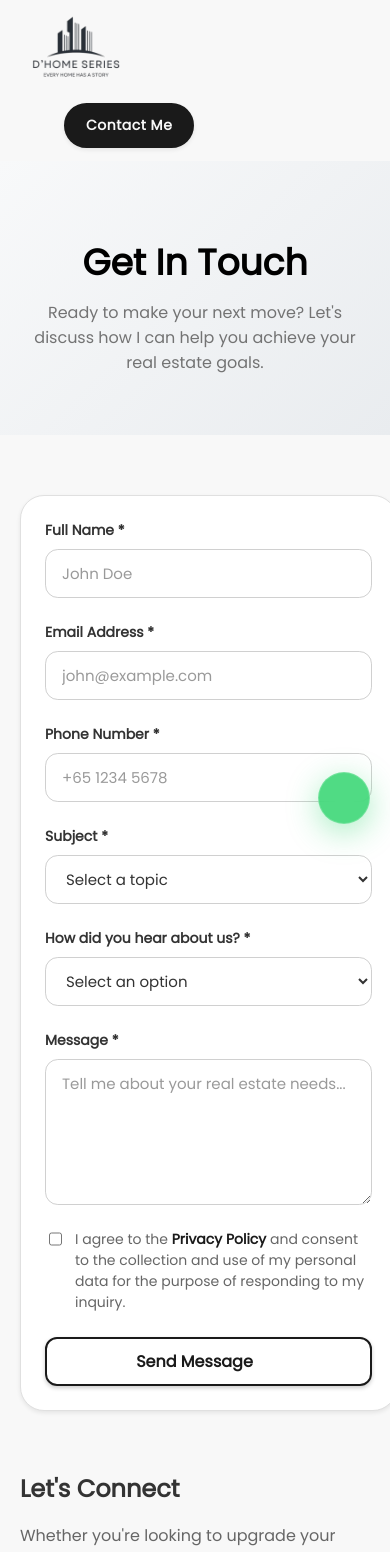
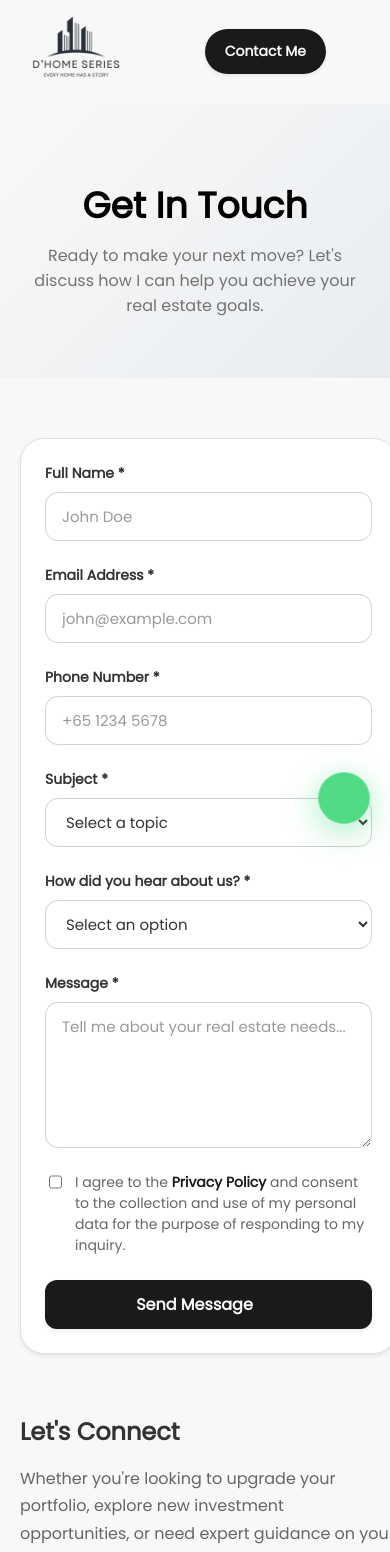
Before and after one commit to ch103-thc/derrick-properties, a SvelteKit app: page /contact in a window 390 px wide. Shown: the top 1552 px of the page. Built offline with nearby package versions, Linux system fonts and the light colour scheme; some icons are missing.

Commit message:
adjusted button sizes

```diff
--- a/src/routes/+layout.svelte
+++ b/src/routes/+layout.svelte
@@ -396,7 +396,7 @@
 	</div>
 
 	<div class="footer-bottom">
-		<p>Copyright © {new Date().getFullYear()} Brand. All rights reserved.</p>
+		<p>Copyright © {new Date().getFullYear()} D'Home Series. All rights reserved.</p>
 		<div class="footer-links">
 			<a href="/privacy-policy">Privacy Policy</a>
 		</div>
@@ -647,10 +647,9 @@
 
 	.cta-button {
 		display: inline-block;
-		padding: 10px 20px;
+		padding: 12px 20px;
 		background: #1a1a1a;
 		color: #f8f8f8;
-		border: 2px solid #1a1a1a;
 		border-radius: 50px;
 		font-weight: 600;
 		font-size: 14px;
@@ -658,7 +657,7 @@
 		cursor: pointer;
 		transition: all 0.4s cubic-bezier(0.4, 0, 0.2, 1);
 		box-shadow: 0 2px 4px rgba(0, 0, 0, 0.08);
-		letter-spacing: 0.5px;
+		// letter-spacing: 0.5px;
 
 		@media (hover: hover) and (pointer: fine) {
 			&:hover {
@@ -666,18 +665,10 @@
 				background: #333;
 			}
 		}
-
-		@media (max-width: 768px) {
-			.cta-button {
-				padding: 6px 12px;
-				font-size: 12px;
-			}
-		}
 	}
 
 	:global(html[data-theme='dark']) .cta-button {
 		background: #f8f8f8;
-		border: 2px solid #f8f8f8;
 		color: #1a1a1a;
 		box-shadow: 0 2px 4px rgba(0, 0, 0, 0.3);
 
@@ -832,6 +823,8 @@
 							text-align: center;
 							justify-content: center;
 							font-weight: 600;
+							padding: 12px 16px;
+							font-size: 14px;
 
 							@media (hover: hover) and (pointer: fine) {
 								&:hover {
@@ -1072,8 +1065,8 @@
 				display: flex;
 				align-items: center;
 				justify-content: center;
-				width: 36px;
-				height: 36px;
+				width: 44px;
+				height: 44px;
 				background: transparent;
 				color: #1a1a1a;
 				border-radius: 50%;
--- a/src/routes/+page.svelte
+++ b/src/routes/+page.svelte
@@ -396,10 +396,9 @@
 
 	.cta-button {
 		display: inline-block;
-		padding: 12px 32px;
+		padding: 16px 32px;
 		background: #1a1a1a;
 		color: #f8f8f8;
-		border: 2px solid #1a1a1a;
 		border-radius: 50px;
 		font-weight: 600;
 		font-size: 1rem;
@@ -407,7 +406,7 @@
 		cursor: pointer;
 		transition: all 0.4s cubic-bezier(0.4, 0, 0.2, 1);
 		box-shadow: 0 2px 4px rgba(0, 0, 0, 0.08);
-		letter-spacing: 0.5px;
+		// letter-spacing: 0.5px;
 		margin-top: 16px;
 
 		@media (hover: hover) and (pointer: fine) {
@@ -420,10 +419,9 @@
 
 	.see-all-btn {
 		display: inline-block;
-		padding: 10px 20px;
+		padding: 12px 20px;
 		background: #1a1a1a;
 		color: #f8f8f8;
-		border: 2px solid #1a1a1a;
 		border-radius: 50px;
 		font-weight: 600;
 		font-size: 0.9rem;
@@ -431,7 +429,7 @@
 		cursor: pointer;
 		transition: all 0.4s cubic-bezier(0.4, 0, 0.2, 1);
 		box-shadow: 0 2px 4px rgba(0, 0, 0, 0.08);
-		letter-spacing: 0.5px;
+		// letter-spacing: 0.5px;
 		margin-top: 0;
 
 		@media (hover: hover) and (pointer: fine) {
@@ -445,7 +443,6 @@
 	:global(html[data-theme='dark']) .cta-button,
 	:global(html[data-theme='dark']) .see-all-btn {
 		background: #f8f8f8;
-		border: 2px solid #f8f8f8;
 		color: #1a1a1a;
 		box-shadow: 0 2px 4px rgba(0, 0, 0, 0.3);
 
@@ -1022,7 +1019,7 @@
 		font-size: 12px;
 		margin: 0 0 12px 0;
 		text-transform: uppercase;
-		letter-spacing: 0.8px;
+		// letter-spacing: 0.8px;
 		color: rgba(80, 80, 100, 0.7);
 		font-weight: 500;
 	}
--- a/src/routes/contact/+page.svelte
+++ b/src/routes/contact/+page.svelte
@@ -126,13 +126,13 @@
 					<h3>Connect on Social Media</h3>
 					<div class="social-links">
 						<a href="#" aria-label="Facebook">
-							<Icon icon="mdi:facebook" width="20" height="20" />
+							<Icon icon="mdi:facebook" width="24" height="24" />
 						</a>
 						<a href="#" aria-label="LinkedIn">
-							<Icon icon="mdi:linkedin" width="20" height="20" />
+							<Icon icon="mdi:linkedin" width="24" height="24" />
 						</a>
 						<a href="#" aria-label="Instagram">
-							<Icon icon="mdi:instagram" width="20" height="20" />
+							<Icon icon="mdi:instagram" width="24" height="24" />
 						</a>
 					</div>
 				</div>
@@ -512,8 +512,8 @@
 				display: flex;
 				align-items: center;
 				justify-content: center;
-				width: 40px;
-				height: 40px;
+				width: 44px;
+				height: 44px;
 				background: transparent;
 				color: #1a1a1a;
 				border-radius: 50%;
@@ -756,29 +756,27 @@
 		align-items: center;
 		justify-content: center;
 		gap: 8px;
-		padding: 10px 20px;
-		background: transparent;
-		color: #1a1a1a;
-		border: 2px solid #1a1a1a;
+		padding: 12px 20px;
+		background: #1a1a1a;
+		color: #f8f8f8;
+		border: none;
 		border-radius: 0.75rem;
 		font-size: 1rem;
 		font-weight: 600;
 		cursor: pointer;
-		transition: all 0.3s cubic-bezier(0.4, 0, 0.2, 1);
-		box-shadow: 0 2px 4px rgba(0, 0, 0, 0.2);
+		transition: all 0.4s cubic-bezier(0.4, 0, 0.2, 1);
+		box-shadow: 0 2px 4px rgba(0, 0, 0, 0.08);
 
 		@media (hover: hover) and (pointer: fine) {
 			&:hover:not(:disabled) {
-				transform: translateY(-2px);
-				box-shadow: 0 4px 8px rgba(0, 0, 0, 0.3);
-				border-color: #444;
+				box-shadow: 0 4px 8px rgba(0, 0, 0, 0.12);
+				background: #333;
 			}
 		}
 
 		&:disabled {
 			opacity: 0.6;
 			cursor: not-allowed;
-			transform: none;
 		}
 
 		:global(.spinner) {
@@ -791,16 +789,14 @@
 	}
 
 	:global(html[data-theme='dark']) .submit-btn {
-		background: transparent;
-		color: #e8e8f0;
-		border-color: #e8e8f0;
-		box-shadow: 0 2px 4px rgba(0, 0, 0, 0.4);
+		background: #f8f8f8;
+		color: #1a1a1a;
+		box-shadow: 0 2px 4px rgba(0, 0, 0, 0.3);
 
 		@media (hover: hover) and (pointer: fine) {
 			&:hover:not(:disabled) {
-				background: rgba(220, 220, 240, 0.2);
-				border-color: rgba(255, 255, 255, 0.25);
-				box-shadow: 0 4px 8px rgba(0, 0, 0, 0.5);
+				box-shadow: 0 4px 8px rgba(0, 0, 0, 0.4);
+				background: #e0e0e0;
 			}
 		}
 	}
```
Also changed, not shown: src/routes/financial-calculator/+page.svelte (+0 -61 lines).
